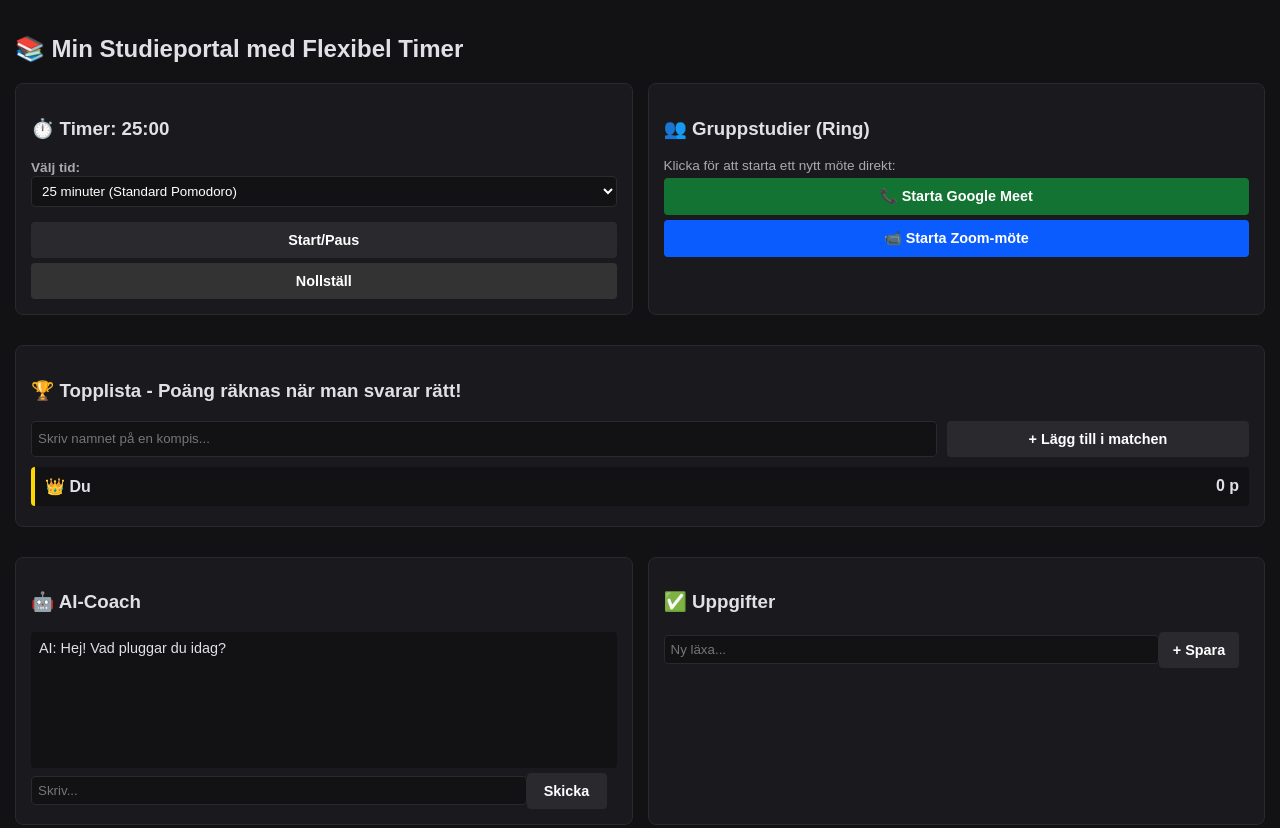
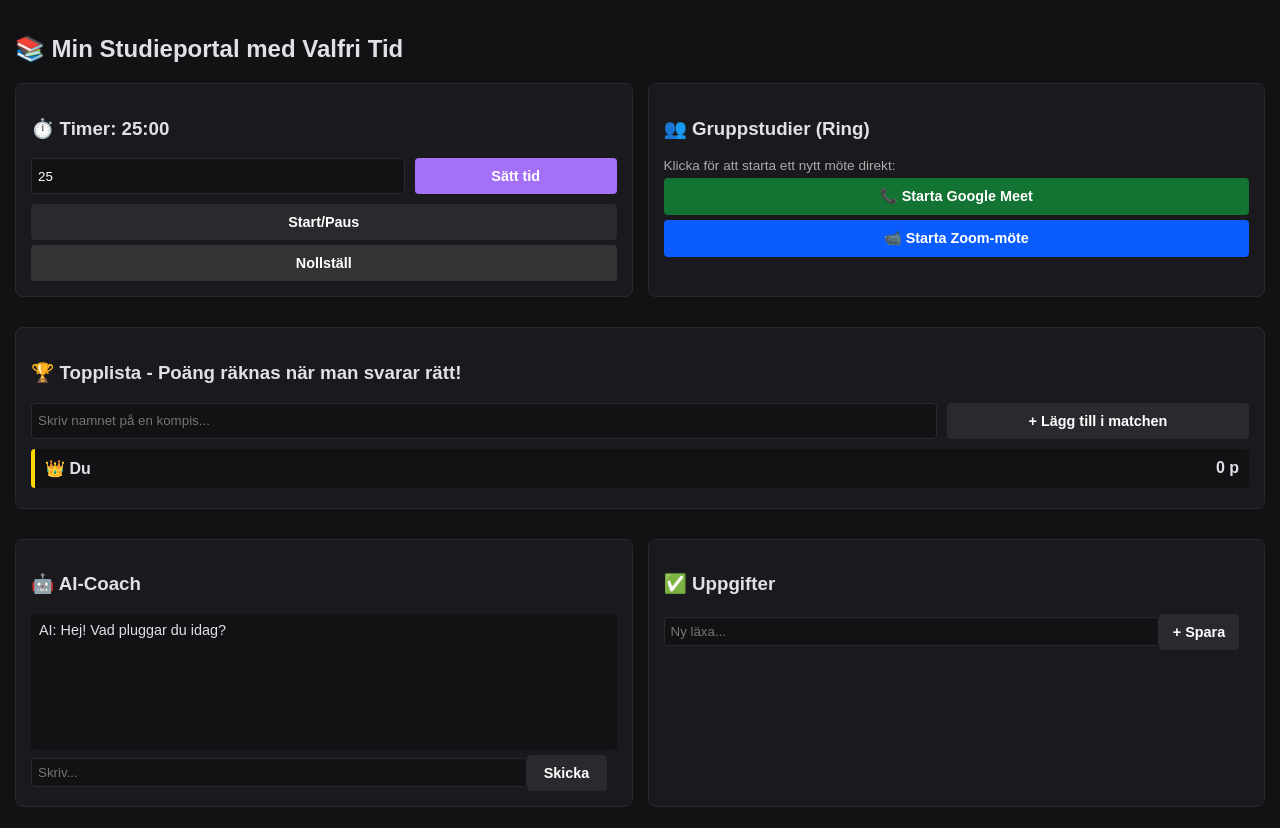
Before and after one commit to frolundaplugg/mynewplugg, a plain HTML site: page index.html in a window 1280 px wide. Shown: the top 828 px of the page. Drawn offline with Linux system fonts and the light colour scheme.

Commit message:
Update timer label and input for custom time

```diff
--- a/index.html
+++ b/index.html
@@ -7,7 +7,6 @@ body{font-family:sans-serif;background:#121214;color:#e0e0e6;padding:15px;margin
 button, .link-btn{background:#29292e;color:#fff;border:none;padding:10px;border-radius:4px;cursor:pointer;width:100%;margin-top:5px;display:block;text-align:center;text-decoration:none;box-sizing:border-box;font-size:0.9rem;font-weight:bold;}
 button:hover, .link-btn:hover {background:#4fa8ff;}
 input, select{width:calc(100% - 90px);padding:6px;background:#121214;color:#fff;border:1px solid #29292e;border-radius:4px;box-sizing:border-box;}
-select{width:100%;margin-bottom:10px;}
 .send-btn{width:80px;display:inline-block;margin:0;vertical-align:middle;}
 .chat{height:120px;overflow-y:auto;background:#121214;padding:8px;border-radius:4px;margin-bottom:5px;font-size:0.9rem;}
 .q-box{display:none;background:#222226;padding:10px;border-radius:4px;margin-top:5px;}
@@ -15,21 +14,23 @@ select{width:100%;margin-bottom:10px;}
 .score-board li{display:flex;justify-content:space-between;align-items:center;padding:10px;background:#121214;margin-bottom:5px;border-radius:4px;border-left:4px solid #a370f7;}
 .score-board li:first-child{border-left-color:#ffd700;font-weight:bold;}
 </style></head><body>
-<h2>📚 Min Studieportal med Flexibel Timer</h2>
+<h2>📚 Min Studieportal med Valfri Tid</h2>
 <div class="grid">
+  <!-- POMODORO MED TEXTRUTA FÖR MINUTER -->
   <div class="box">
     <h3>⏱️ Timer: <span id="t">25:00</span></h3>
-    <label for="timeSelect" style="font-size:0.85rem;color:#aaa;"><b>Välj tid:</b></label>
-    <select id="timeSelect" onchange="changeTime()">
-      <option value="15">15 minuter (Snabbspurt)</option>
-      <option value="25" selected>25 minuter (Standard Pomodoro)</option>
-      <option value="45">45 minuter (Lektionspass)</option>
-      <option value="60">60 minuter (Långpass)</option>
-    </select>
+    <div style="display:flex;gap:10px;margin-bottom:10px;">
+      <input id="customMin" type="number" placeholder="Skriv minuter..." style="width:65%;" min="1" max="180" value="25">
+      <button onclick="setCustomTime()" style="width:35%;margin:0;background:#a370f7;">Sätt tid</button>
+    </div>
     <button onclick="tgT()">Start/Paus</button>
     <button onclick="rsT()" style="background:#333;">Nollställ</button>
   </div>
+
+  <!-- GRUPPSTUDIER -->
   <div class="box"><h3>👥 Gruppstudier (Ring)</h3><p style="margin:5px 0;font-size:0.85rem;color:#aaa;">Klicka för att starta ett nytt möte direkt:</p><a href="https://meet.new" target="_blank" class="link-btn" style="background:#137333;">📞 Starta Google Meet</a><a href="https://zoom.new" target="_blank" class="link-btn" style="background:#0b5cff;">📹 Starta Zoom-möte</a></div>
+
+  <!-- TOPPLISTA -->
   <div class="box" style="grid-column:span 2;">
     <h3>🏆 Topplista - Poäng räknas när man svarar rätt!</h3>
     <div style="display:flex;gap:10px;margin-bottom:10px;">
@@ -40,11 +41,18 @@ select{width:100%;margin-bottom:10px;}
       <li><span>👑 Du</span><span>0 p</span></li>
     </ul>
   </div>
+
+  <!-- AI COACH -->
   <div class="box"><h3>🤖 AI-Coach</h3><div class="chat" id="cb">AI: Hej! Vad pluggar du idag?</div><input id="ci" placeholder="Skriv..."><button class="send-btn" onclick="sdA()">Skicka</button></div>
+
+  <!-- UPPGIFTER -->
   <div class="box"><h3>✅ Uppgifter</h3><input id="ti" placeholder="Ny läxa..."><button class="send-btn" onclick="adT()">+ Spara</button><ul id="tl" style="list-style:none;padding:0;"></ul></div>
+
+  <!-- QUIZZER -->
   <div class="box" style="grid-column:span 2;"><h3>📝 Ämnesquizzer</h3>
     <label for="playerSelect" style="font-size:0.85rem;color:#aaa;"><b>Vem ska svara nu?</b></label>
-    <select id="playerSelect"><option value="0">Du</option></select>
+    <select id="playerSelect" style="width:100%;margin-bottom:10px;"><option value="0">Du</option></select>
+
     <div class="grid" style="grid-template-columns:1fr 1fr;gap:10px;margin-top:10px;">
       <div><b>Matte:</b> <button id="btn-m" onclick="shQ('m')">Öppna</button><div id="m" class="q-box">Vad blir arean om basen är 6 och höjden 4?<br><input type="radio" name="m" value="12"> 12 cm² &nbsp; <input type="radio" name="m" value="24"> 24 cm²<button onclick="ckQ('m','12')">Rätta svar</button></div></div>
       <div><b>🇪🇸 Spanska:</b> <button id="btn-s" onclick="shQ('s')">Öppna</button><div id="s" class="q-box">Vad betyder "manzana"?<br><input type="radio" name="s" value="a"> Äpple &nbsp; <input type="radio" name="s" value="b"> Banan<button onclick="ckQ('s','a')">Rätta svar</button></div></div>
@@ -56,9 +64,9 @@ select{width:100%;margin-bottom:10px;}
 <script>
 let tm=25*60,ti=null,run=false,players=[{id:0,name:"Du",score:0}];
 function upT(){let m=Math.floor(tm/60),s=tm%60;document.getElementById('t').textContent=`${m}:${s<10?'0':''}${s}`;}
-function changeTime(){if(!run){tm=parseInt(document.getElementById('timeSelect').value)*60;upT();}}
-function tgT(){if(run){clearInterval(ti);run=false;}else{run=true;ti=setInterval(()=>{if(tm>0){tm--;upT();}else{clearInterval(ti);alert("Bra jobbat! Dags för en paus.");rsT();}},1000);}}
-function rsT(){clearInterval(ti);tm=parseInt(document.getElementById('timeSelect').value)*60;upT();run=false;}
+function setCustomTime(){if(!run){let v=parseInt(document.getElementById('customMin').value); if(!isNaN(v)&&v>0){tm=v*60;upT();}}}
+function tgT(){const b=event.target;if(run){clearInterval(ti);run=false;}else{run=true;ti=setInterval(()=>{if(tm>0){tm--;upT();}else{clearInterval(ti);alert("Bra jobbat! Dags för en paus.");rsT();}},1000);}}
+function rsT(){clearInterval(ti);let v=parseInt(document.getElementById('customMin').value);tm=(!isNaN(v)&&v>0)?v*60:25*60;upT();run=false;}
 function adT(){let i=document.getElementById('ti'),v=i.value.trim();if(!v)return;document.getElementById('tl').innerHTML+=`<li><input type="checkbox" onclick="this.nextSibling.classList.toggle('done')"><span>${v}</span></li>`;i.value='';}
 function shQ(id){let x=document.getElementById(id);x.style.display=x.style.display==='block'?'none':'block';}
 function updateLeaderboard(){
@@ -74,5 +82,5 @@ function ckQ(n,c){
     if(v===c){let p=players.find(x=>x.id===parseInt(document.getElementById('playerSelect').value)); if(p){p.score++; alert(`🎉 Rätt! Poäng till ${p.name}!`); updateLeaderboard();} document.getElementById(n).innerHTML="✅ Klar!"; document.getElementById('btn-'+n).disabled=true;}
     else{alert('❌ Fel svar!');}
 }
-function sdA(){let i=document.getElementById('ci'),v=i.value.trim(),b=document.getElementById('cb');if(!v)return;b.innerHTML+=`<br><b>Du:</b> ${v}`;let l=v.toLowerCase(),r="Kör hårt med timern!";if(l.includes('hej'))r="Hej! Vad vill du fokusera på?";else if(l.includes('matte'))r="Matte kräver fokus.";b.innerHTML+=`<br><b>AI:</b> ${r}`;i.value='';b.scrollTop=b.scrollHeight;}
+function sdA(){let i=document.getElementById('ci'),v=i.value.trim(),b=document.getElementById('cb');if(!v)return;b.innerHTML+=`<br><b>Du:</b> ${v}`;let l=v.toLowerCase(),r="Kör hårt!";if(l.includes('hej'))r="Hej! Vad pluggar vi?";b.innerHTML+=`<br><b>AI:</b> ${r}`;i.value='';b.scrollTop=b.scrollHeight;}
 </script></body></html>
```
